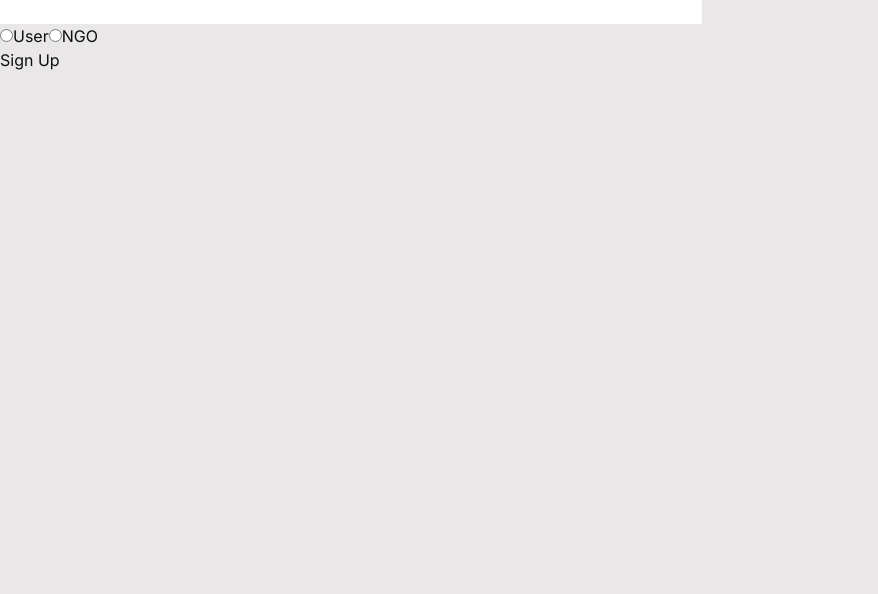
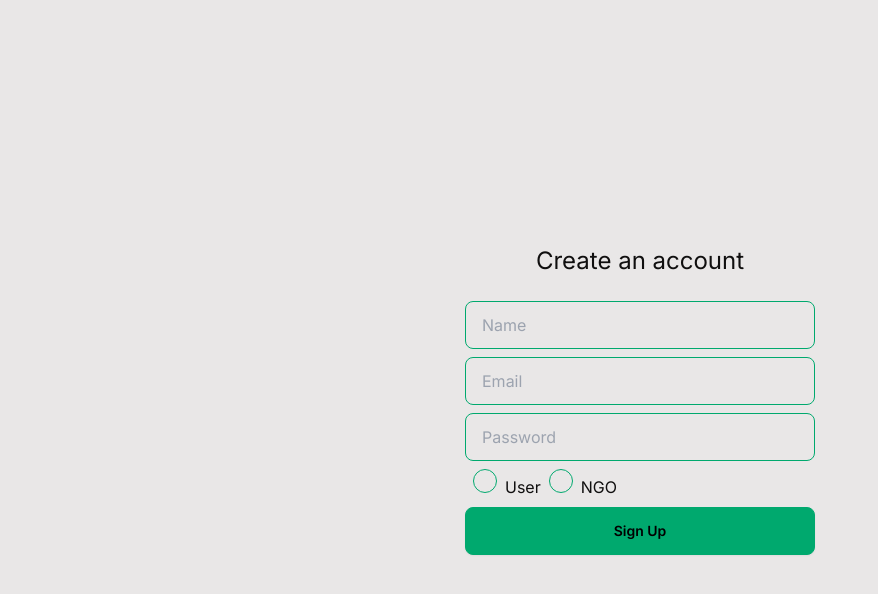
Before and after one commit to udilz/ecohelp-pixelpioneers, a Next.js app: page /register in a window 1280 px wide. Shown: the top 594 px of the page, without its empty margins (0-878 px from the left). Built offline with nearby package versions, Linux system fonts and the light colour scheme.

Commit message:
Register UI

```diff
--- /dev/null
+++ b/src/app/(auth)/layout.js
@@ -0,0 +1,7 @@
+export default function Layout({ children }) {
+  return (
+    <main className="h-screen flex justify-center items-center">
+      <div className="w-[350px]">{children}</div>
+    </main>
+  );
+}
--- a/src/components/auth/register.jsx
+++ b/src/components/auth/register.jsx
@@ -34,28 +34,39 @@ export const Register = () => {
   };
 
   return (
-    <div>
-      <form ref={formRef} onSubmit={handleSubmit}>
+    <div className="space-y-6">
+      <section className="flex justify-center items-center w-full">
+        <h1 className="text-2xl">Create an account</h1>
+      </section>
+      <form ref={formRef} onSubmit={handleSubmit} className="space-y-2">
         <input
           type="text"
+          placeholder="Name"
           value={name}
           onChange={(e) => setName(e.target.value)}
+          className="input input-bordered input-success w-full"
         />
         <input
           type="email"
+          placeholder="Email"
           value={email}
           onChange={(e) => setEmail(e.target.value)}
+          className="input input-bordered input-success w-full"
         />
         <input
           type="password"
+          placeholder="Password"
           value={password}
           onChange={(e) => setPassword(e.target.value)}
+          className="input input-bordered input-success w-full"
         />
         <div>
           <label>
             <input
               type="radio"
               value="USER"
+              name="radio-5"
+              className="radio radio-success mx-2"
               checked={role === "USER"}
               onChange={handleRoleChange}
             />
@@ -65,15 +76,36 @@ export const Register = () => {
             <input
               type="radio"
               value="ORGANIZATION"
+              name="radio-5"
+              className="radio radio-success mx-2"
               checked={role === "ORGANIZATION"}
               onChange={handleRoleChange}
             />
             NGO
           </label>
         </div>
-        <button type="submit">Sign Up</button>
+        <button type="submit" className="btn btn-success w-full my-3">
+          Sign Up
+        </button>
       </form>
-      {message !== "" ? <div>{message}</div> : null}
+      {message !== "" ? (
+        <div role="alert" className="alert">
+          <svg
+            xmlns="http://www.w3.org/2000/svg"
+            fill="none"
+            viewBox="0 0 24 24"
+            className="stroke-info shrink-0 w-6 h-6"
+          >
+            <path
+              strokeLinecap="round"
+              strokeLinejoin="round"
+              strokeWidth="2"
+              d="M13 16h-1v-4h-1m1-4h.01M21 12a9 9 0 11-18 0 9 9 0 0118 0z"
+            ></path>
+          </svg>
+          <span>{message}</span>
+        </div>
+      ) : null}
     </div>
   );
 };
```
